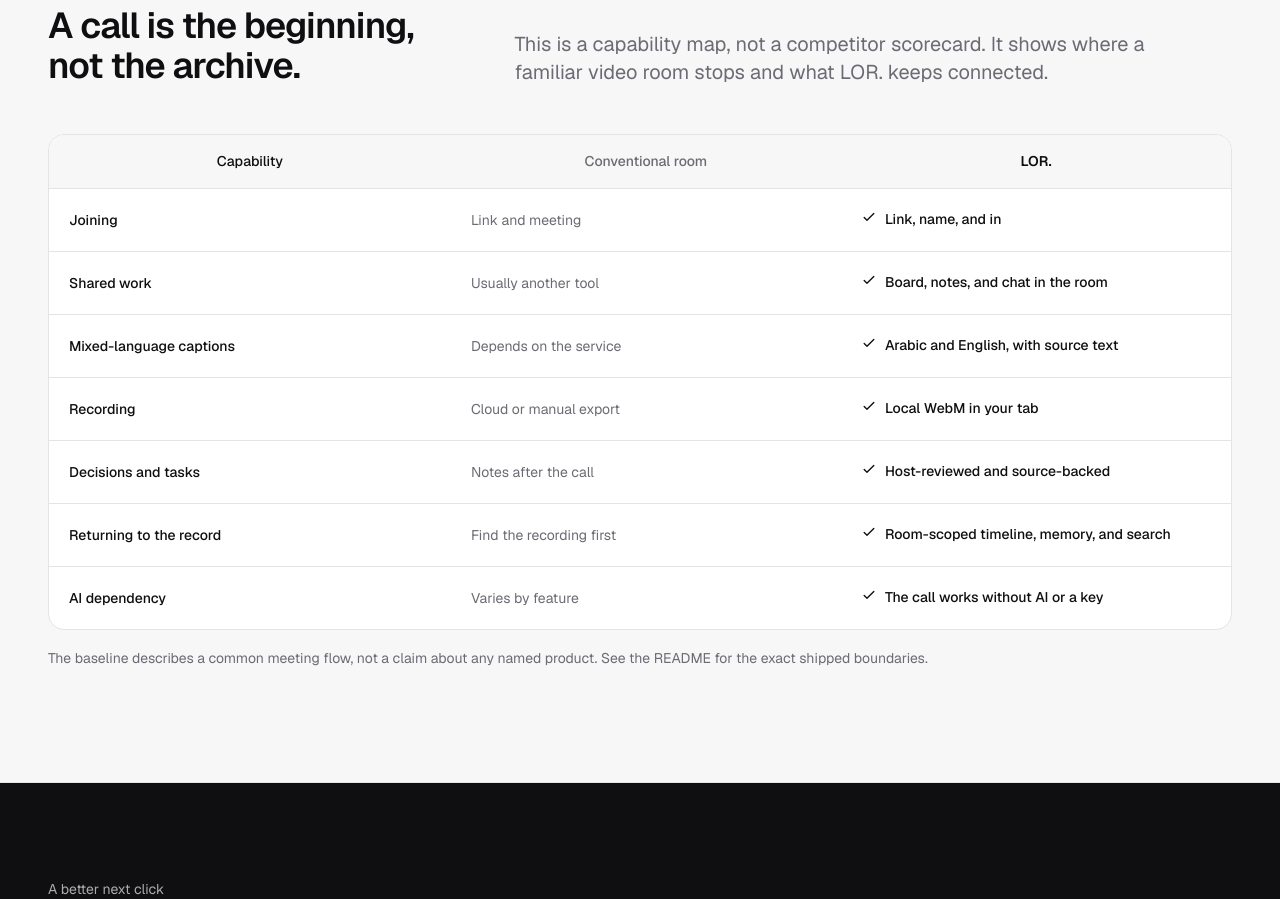
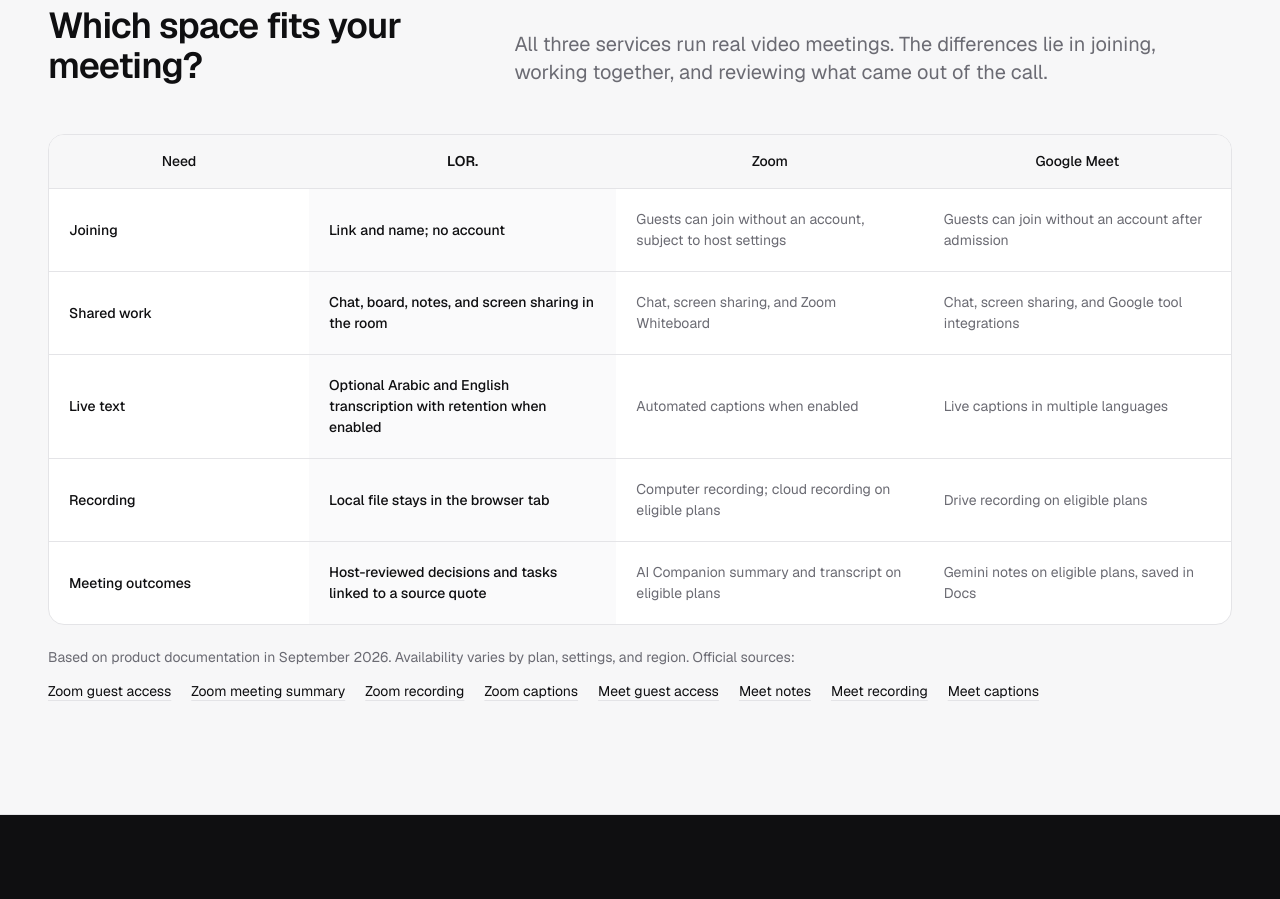
Before and after one commit to Lord-shaban/lor, a Next.js app in the folder apps/web/: page /en/about in a window 1280 px wide. Shown: the part 3140-4039 px from the top of the page. Built offline with nearby package versions, Linux system fonts and the light colour scheme.

Commit message:
feat(ui): compare named meeting products fairly
Refs #264

```diff
--- a/apps/web/app/[locale]/about/page.tsx
+++ b/apps/web/app/[locale]/about/page.tsx
@@ -262,28 +262,47 @@
               <p className="max-w-2xl text-base leading-7 text-muted sm:text-lg">{t("compare.intro")}</p>
             </div>
 
-            <div className="mt-12 overflow-x-auto rounded-[var(--radius-lg)] border border-border bg-background">
-              <table className="w-full min-w-[42rem] border-collapse text-start text-sm">
+            <div className="mt-12 hidden overflow-x-auto rounded-[var(--radius-lg)] border border-border bg-background lg:block">
+              <table className="w-full min-w-[48rem] border-collapse text-start text-sm">
                 <caption className="sr-only">{t("compare.caption")}</caption>
                 <thead className="bg-surface">
                   <tr className="border-b border-border">
-                    <th scope="col" className="w-[34%] px-5 py-4 font-medium">{t("compare.capability")}</th>
-                    <th scope="col" className="w-[33%] px-5 py-4 font-medium text-muted">{t("compare.baseline")}</th>
-                    <th scope="col" className="w-[33%] px-5 py-4 font-semibold">{t("compare.lor")}</th>
+                    <th scope="col" className="w-[22%] px-5 py-4 font-medium">{t("compare.capability")}</th>
+                    <th scope="col" className="w-[26%] px-5 py-4 font-semibold">{t("compare.lor")}</th>
+                    <th scope="col" className="w-[26%] px-5 py-4 font-medium">Zoom</th>
+                    <th scope="col" className="w-[26%] px-5 py-4 font-medium">Google Meet</th>
                   </tr>
                 </thead>
                 <tbody className="divide-y divide-border">
-                  <ComparisonRow label={t("compare.rows.join.label")} baseline={t("compare.rows.join.baseline")} lor={t("compare.rows.join.lor")} />
-                  <ComparisonRow label={t("compare.rows.collaboration.label")} baseline={t("compare.rows.collaboration.baseline")} lor={t("compare.rows.collaboration.lor")} />
-                  <ComparisonRow label={t("compare.rows.captions.label")} baseline={t("compare.rows.captions.baseline")} lor={t("compare.rows.captions.lor")} />
-                  <ComparisonRow label={t("compare.rows.record.label")} baseline={t("compare.rows.record.baseline")} lor={t("compare.rows.record.lor")} />
-                  <ComparisonRow label={t("compare.rows.evidence.label")} baseline={t("compare.rows.evidence.baseline")} lor={t("compare.rows.evidence.lor")} />
-                  <ComparisonRow label={t("compare.rows.search.label")} baseline={t("compare.rows.search.baseline")} lor={t("compare.rows.search.lor")} />
-                  <ComparisonRow label={t("compare.rows.ai.label")} baseline={t("compare.rows.ai.baseline")} lor={t("compare.rows.ai.lor")} />
+                  {(["join", "collaboration", "captions", "record", "evidence"] as const).map((row) => (
+                    <ComparisonRow key={row} label={t(`compare.rows.${row}.label`)} lor={t(`compare.rows.${row}.lor`)} zoom={t(`compare.rows.${row}.zoom`)} meet={t(`compare.rows.${row}.meet`)} />
+                  ))}
                 </tbody>
               </table>
             </div>
-            <p className="mt-4 text-sm leading-6 text-muted">{t("compare.note")}</p>
+            <div className="mt-10 grid gap-3 lg:hidden sm:grid-cols-2">
+              {(["join", "collaboration", "captions", "record", "evidence"] as const).map((row) => (
+                <article key={row} className="rounded-[var(--radius-lg)] border border-border bg-background p-5">
+                  <h3 className="font-semibold">{t(`compare.rows.${row}.label`)}</h3>
+                  <dl className="mt-4 grid gap-3 text-sm leading-6">
+                    <div><dt className="font-medium">{t("compare.lor")}</dt><dd className="mt-1 text-muted">{t(`compare.rows.${row}.lor`)}</dd></div>
+                    <div><dt className="font-medium">Zoom</dt><dd className="mt-1 text-muted">{t(`compare.rows.${row}.zoom`)}</dd></div>
+                    <div><dt className="font-medium">Google Meet</dt><dd className="mt-1 text-muted">{t(`compare.rows.${row}.meet`)}</dd></div>
+                  </dl>
+                </article>
+              ))}
+            </div>
+            <p className="mt-5 max-w-4xl text-sm leading-6 text-muted">{t("compare.note")}</p>
+            <div className="mt-3 flex flex-wrap gap-x-5 gap-y-2 text-sm">
+              <a className={TEXT_LINK} href="https://support.zoom.com/hc/en/article?id=zm_kb&sysparm_article=KB0059553">{t("compare.sources.zoomJoin")}</a>
+              <a className={TEXT_LINK} href="https://support.zoom.com/hc/en/article?id=zm_kb&sysparm_article=KB0058013">{t("compare.sources.zoomSummary")}</a>
+              <a className={TEXT_LINK} href="https://support.zoom.com/hc/en/article?id=zm_kb&sysparm_article=KB0059856">{t("compare.sources.zoomRecord")}</a>
+              <a className={TEXT_LINK} href="https://support.zoom.com/hc/en/article?id=zm_kb&sysparm_article=KB0058810">{t("compare.sources.zoomCaptions")}</a>
+              <a className={TEXT_LINK} href="https://support.google.com/meet/answer/9303069?hl=en">{t("compare.sources.meetJoin")}</a>
+              <a className={TEXT_LINK} href="https://support.google.com/meet/answer/14754931?hl=en">{t("compare.sources.meetNotes")}</a>
+              <a className={TEXT_LINK} href="https://support.google.com/meet/answer/9308681?hl=en">{t("compare.sources.meetRecord")}</a>
+              <a className={TEXT_LINK} href="https://support.google.com/meet/answer/15077804?hl=en">{t("compare.sources.meetCaptions")}</a>
+            </div>
           </div>
         </section>
 
@@ -418,8 +437,8 @@
   return href.startsWith("/") ? <Link href={href} className={className}>{content}</Link> : <a href={href} className={className}>{content}</a>;
 }
 
-function ComparisonRow({ label, baseline, lor }: { label: string; baseline: string; lor: string }) {
-  return <tr><th scope="row" className="px-5 py-5 text-start font-medium">{label}</th><td className="px-5 py-5 text-muted">{baseline}</td><td className="px-5 py-5"><span className="inline-flex items-start gap-2 font-medium"><CheckIcon /><span>{lor}</span></span></td></tr>;
+function ComparisonRow({ label, lor, zoom, meet }: { label: string; lor: string; zoom: string; meet: string }) {
+  return <tr><th scope="row" className="px-5 py-5 text-start font-medium">{label}</th><td className="bg-surface/60 px-5 py-5 font-medium">{lor}</td><td className="px-5 py-5 text-muted">{zoom}</td><td className="px-5 py-5 text-muted">{meet}</td></tr>;
 }
 
 function FaqItem({ question, children }: { question: string; children: ReactNode }) {
--- a/apps/web/messages/en.json
+++ b/apps/web/messages/en.json
@@ -203,51 +203,55 @@
       }
     },
     "compare": {
-      "eyebrow": "Choose the right kind of room",
-      "title": "A call is the beginning, not the archive.",
-      "intro": "This is a capability map, not a competitor scorecard. It shows where a familiar video room stops and what LOR. keeps connected.",
-      "caption": "Capability comparison between a conventional video-room baseline and LOR.",
-      "capability": "Capability",
-      "baseline": "Conventional room",
+      "eyebrow": "A clear comparison",
+      "title": "Which space fits your meeting?",
+      "intro": "All three services run real video meetings. The differences lie in joining, working together, and reviewing what came out of the call.",
+      "caption": "Comparison of LOR., Zoom, and Google Meet",
+      "capability": "Need",
       "lor": "LOR.",
       "rows": {
         "join": {
           "label": "Joining",
-          "baseline": "Link and meeting",
-          "lor": "Link, name, and in"
+          "lor": "Link and name; no account",
+          "zoom": "Guests can join without an account, subject to host settings",
+          "meet": "Guests can join without an account after admission"
         },
         "collaboration": {
           "label": "Shared work",
-          "baseline": "Usually another tool",
-          "lor": "Board, notes, and chat in the room"
+          "lor": "Chat, board, notes, and screen sharing in the room",
+          "zoom": "Chat, screen sharing, and Zoom Whiteboard",
+          "meet": "Chat, screen sharing, and Google tool integrations"
         },
         "captions": {
-          "label": "Mixed-language captions",
-          "baseline": "Depends on the service",
-          "lor": "Arabic and English, with source text"
+          "label": "Live text",
+          "lor": "Optional Arabic and English transcription with retention when enabled",
+          "zoom": "Automated captions when enabled",
+          "meet": "Live captions in multiple languages"
         },
         "record": {
           "label": "Recording",
-          "baseline": "Cloud or manual export",
-          "lor": "Local WebM in your tab"
+          "lor": "Local file stays in the browser tab",
+          "zoom": "Computer recording; cloud recording on eligible plans",
+          "meet": "Drive recording on eligible plans"
         },
         "evidence": {
-          "label": "Decisions and tasks",
-          "baseline": "Notes after the call",
-          "lor": "Host-reviewed and source-backed"
-        },
-        "search": {
-          "label": "Returning to the record",
-          "baseline": "Find the recording first",
-          "lor": "Room-scoped timeline, memory, and search"
-        },
-        "ai": {
-          "label": "AI dependency",
-          "baseline": "Varies by feature",
-          "lor": "The call works without AI or a key"
+          "label": "Meeting outcomes",
+          "lor": "Host-reviewed decisions and tasks linked to a source quote",
+          "zoom": "AI Companion summary and transcript on eligible plans",
+          "meet": "Gemini notes on eligible plans, saved in Docs"
         }
       },
-      "note": "The baseline describes a common meeting flow, not a claim about any named product. See the README for the exact shipped boundaries."
+      "note": "Based on product documentation in September 2026. Availability varies by plan, settings, and region. Official sources:",
+      "sources": {
+        "zoomJoin": "Zoom guest access",
+        "zoomSummary": "Zoom meeting summary",
+        "zoomRecord": "Zoom recording",
+        "zoomCaptions": "Zoom captions",
+        "meetJoin": "Meet guest access",
+        "meetNotes": "Meet notes",
+        "meetRecord": "Meet recording",
+        "meetCaptions": "Meet captions"
+      }
     },
     "control": {
       "eyebrow": "Designed with boundaries",
```
Also changed, not shown: apps/web/messages/ar.json, 1 other file (tests, documents, lock files or other folders).
